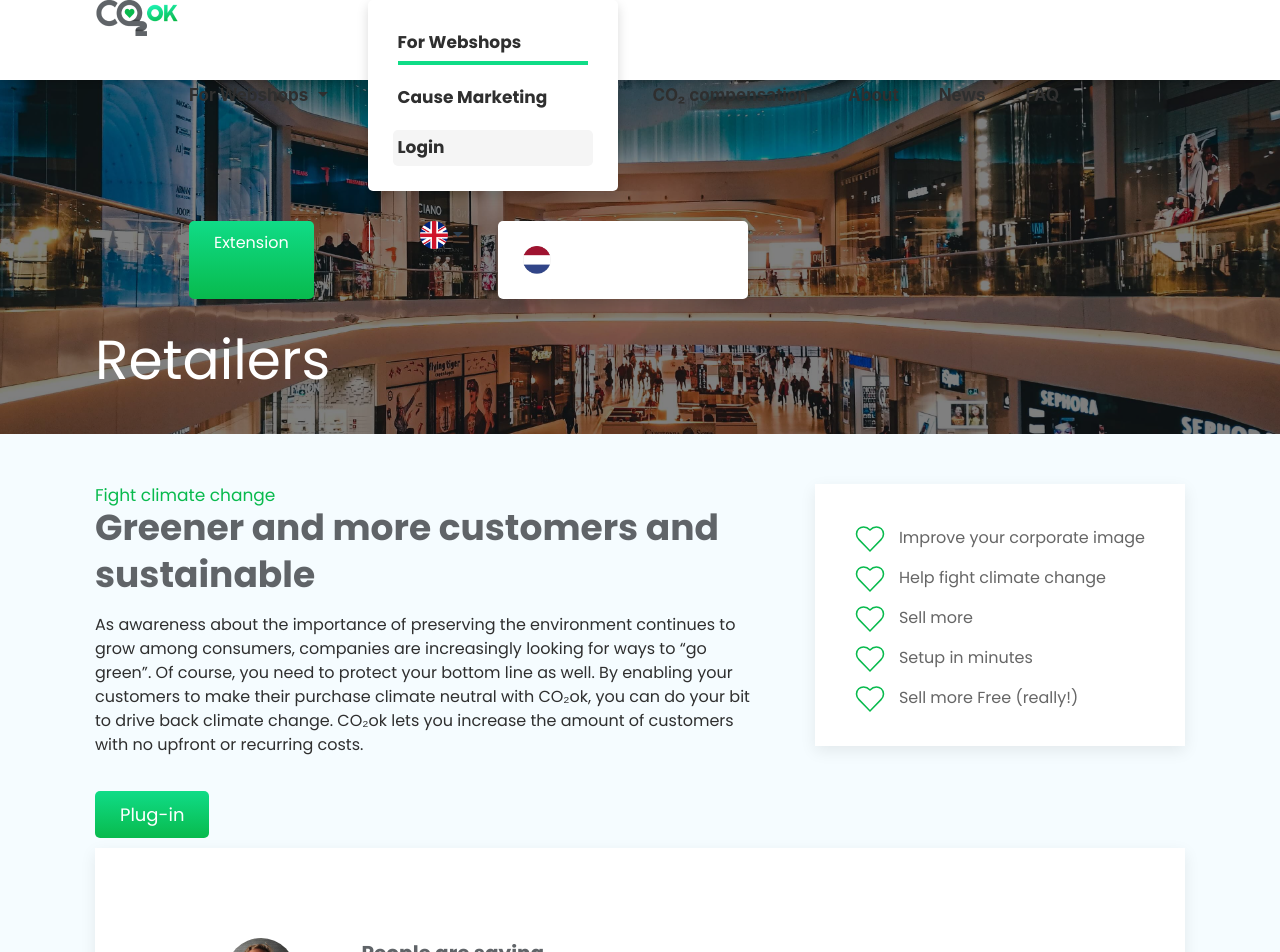
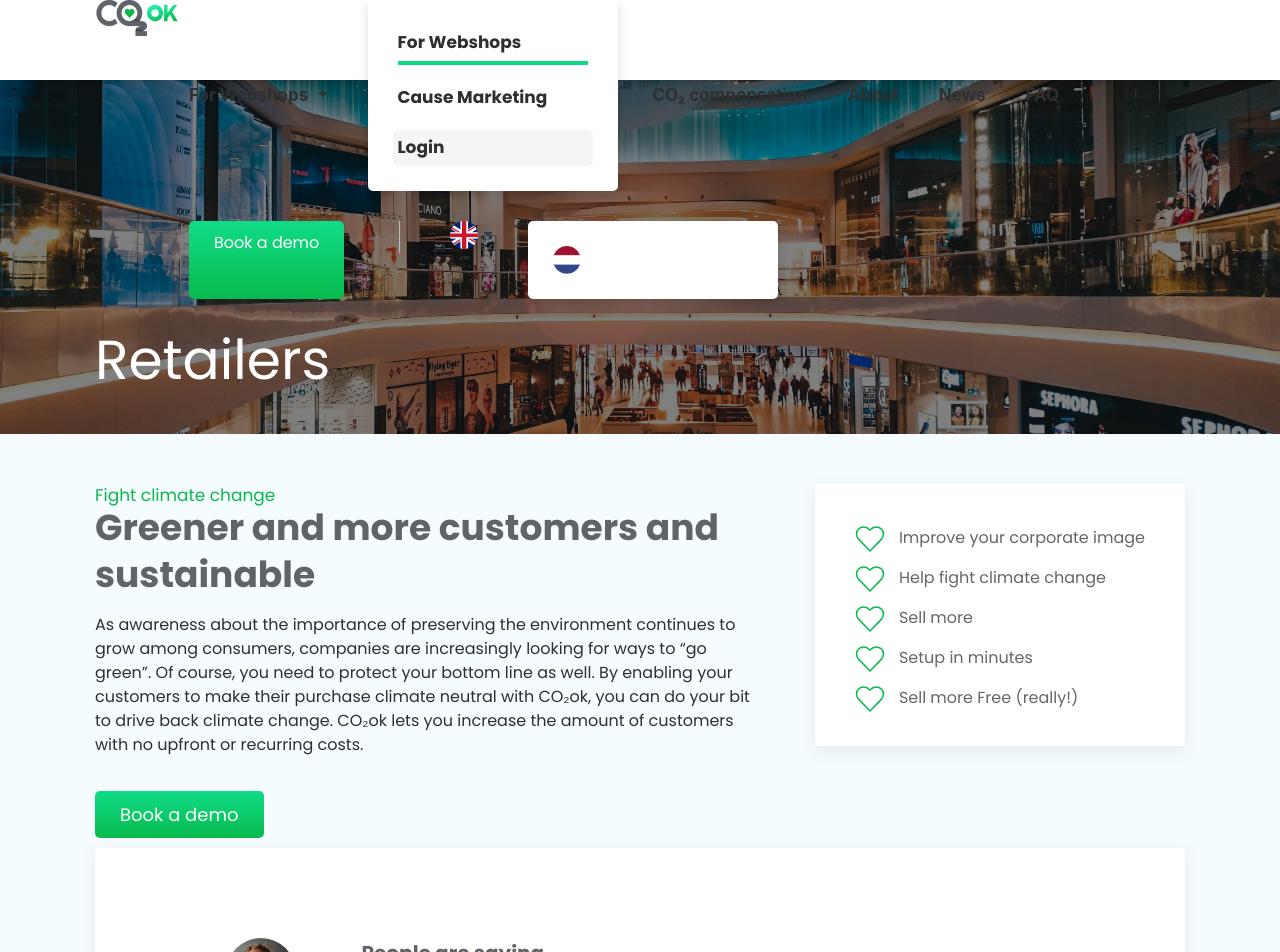
Before and after one commit to Mil0dV/co2ok-dojo-2.0, a Vue app in the folder frontend/: page /webshops/retailers in a window 1280 px wide. Shown: the top 952 px of the page. Built offline with nearby package versions, Linux system fonts and the light colour scheme; what v-animate-css, vue-lodash, vue-moment would draw is missing.

Commit message:
Renames funnel target to get-started, adjusts CTAs

```diff
--- a/frontend/src/components/layout/Nav.vue
+++ b/frontend/src/components/layout/Nav.vue
@@ -115,13 +115,14 @@
                                 </router-link>
                             </li>
                         </ul>
-                        <a rel="noopener" v-if="!$store.state.Authenticated" :href="this.$store.state.ninjaExtensionLink"
-                           :target="this.$store.state.extensionLinkTarget" class="button">{{locale.extension}}</a>
-                        <ul v-else class="uk-navbar-nav">
+                        <!-- <a rel="noopener" v-if="!$store.state.Authenticated" :href="this.$store.state.ninjaExtensionLink"
+                           :target="this.$store.state.extensionLinkTarget" class="button">{{locale.extension}}</a> -->
+                        <router-link to="/webshops/get-started" class="button">{{locale.extension}}</router-link>
+                        <!-- <ul v-else class="uk-navbar-nav">
                             <li @click="logout()">
                                 <a>{{locale.consumers_2}}</a>
                             </li>
-                        </ul>
+                        </ul> -->
 
                         <div class="line"></div>
                         <transition enter-acitve-class="animated bounceIn"
@@ -220,8 +221,9 @@
                         <a>Logout</a>
                     </li>
                 </ul>
-                <a rel="noopener" :href="this.$store.state.ninjaExtensionLink" :target="this.$store.state.extensionLinkTarget"
-                   class="button">{{locale.extension}}</a>
+                <!-- <a rel="noopener" :href="this.$store.state.ninjaExtensionLink" :target="this.$store.state.extensionLinkTarget"
+                   class="button">{{locale.extension}}</a> -->
+                <router-link to="/webshops/get-started" class="button">{{locale.extension}}</router-link>
                 <hr>
                 <transition enter-acitve-class="animated bounceIn"
                             leave-active-class="animated bounceOut"
--- a/frontend/src/components/layout/WebshopForm.vue
+++ b/frontend/src/components/layout/WebshopForm.vue
@@ -3,16 +3,6 @@
         <div class="uk-container form__section uk-container-width">
             <div class="uk-flex uk-flex-wrap uk-flex-wrap-around col-1" uk-grid>
                 <div class="uk-width-1-2 to-left">
-                    <div class="uk-card uk-card-body section-1__col-1 final__section" style="border-radius: 5px;height: 100%;width: 100%;box-shadow: -5px 3px 40px 2px hsla(300,3%,55%,.74);">
-                        <h3 style="margin-bottom: 20px;">Plugin Installation</h3>
-                        <a href="#magento-guide" class="" style="cursor: pointer;width: 90%;margin-bottom: 15px;"><button style="cursor: pointer;border: 0px;border-radius: 5px;color: white;background: linear-gradient(to bottom, #10dc87 0%, #08ba4d 100%);width: 100%; height: auto;padding: 15px 0px 15px 0px; border-radius: 5px;font-size:16px;text-align:center">Magento</button></a>
-                        <a href="#wc-guide" style="cursor: pointer;width: 90%;"><button style="cursor: pointer;border: 0px;background: linear-gradient(to bottom, #10dc87 0%, #08ba4d 100%);border-radius: 5px;color: white;width: 100%; height: auto;padding: 15px 0px 15px 0px; border-radius: 5px;font-size:16px;text-align:center">Wordpress / Woocommerce</button></a>
-
-                    </div>
-                </div>
-
-
-                <div class="uk-width-1-2 to-right">
 
                     <div class="uk-card login__form-container col-2-card uk-card-default uk-card-body" style="box-shadow: -5px 3px 40px 2px hsla(300,3%,55%,.74);">
                         <form class="login__form">
@@ -39,12 +29,12 @@
                                            :placeholder="locale['input3_field']">
                                 </label>
 
-                                <label class="login__group">
+                                <!-- <label class="login__group">
                                     {{locale['input4_label']}}
                                     <input v-model="platform"
                                            class="login__group-input" type="email"
                                            :placeholder="locale['input4_field']">
-                                </label>
+                                </label> -->
                             </div>
 
                             <div style="width: 100%; text-align: left;" class="login__buttons">
@@ -52,6 +42,16 @@
                                 <a class="button btn-large" @click="sendForm()"> {{locale['send']}}</a>
                             </div>
                         </form>
+                    </div>
+                </div>
+
+
+                <div class="uk-width-1-2 to-right">
+                    <div class="uk-card uk-card-body section-1__col-1 final__section" style="border-radius: 5px;height: 100%;width: 100%;box-shadow: -5px 3px 40px 2px hsla(300,3%,55%,.74);">
+                        <h3 style="margin-bottom: 20px;">Plugin Installation</h3>
+                        <a href="#magento-guide" class="" style="cursor: pointer;width: 90%;margin-bottom: 15px;"><button style="cursor: pointer;border: 0px;border-radius: 5px;color: white;background: linear-gradient(to bottom, #10dc87 0%, #08ba4d 100%);width: 100%; height: auto;padding: 15px 0px 15px 0px; border-radius: 5px;font-size:16px;text-align:center">Magento</button></a>
+                        <a href="#wc-guide" style="cursor: pointer;width: 90%;"><button style="cursor: pointer;border: 0px;background: linear-gradient(to bottom, #10dc87 0%, #08ba4d 100%);border-radius: 5px;color: white;width: 100%; height: auto;padding: 15px 0px 15px 0px; border-radius: 5px;font-size:16px;text-align:center">Wordpress / Woocommerce</button></a>
+
                     </div>
                 </div>
             </div>
--- a/frontend/src/lang/en_/en_nav.js
+++ b/frontend/src/lang/en_/en_nav.js
@@ -16,6 +16,6 @@ module.exports = {
         'news' : 'News',
         'faq' : 'FAQ',
 
-        'extension' : 'Extension',
+        'extension' : 'Book a demo',
     }
 }
--- a/frontend/src/lang/en_/en_retailers.js
+++ b/frontend/src/lang/en_/en_retailers.js
@@ -43,7 +43,7 @@ module.exports = {
             '                        ordering-process changes. You won’t lose customers by any tedious procedures. If you bump into a\n' +
             '                        problem with the plugin, we’re always available through mail or by phone.',
 
-        row_button: 'Integrate Plug-in',
+        row_button: 'Book a demo',
 
         subTitle2: 'What to do?',
         title2: 'How it works',
--- a/frontend/src/lang/lang_nav.json
+++ b/frontend/src/lang/lang_nav.json
@@ -1 +1 @@
-{"lang_nl_nav":{"about":"Over","webshops":"Voor Webshops","webshops_1":"Retailers","webshops_2":"Cause Marketing","webshops_3":"CO₂-compensatie projecten","webshops_4":"Login","webshops_5":"Logout","webshops_6":"Dashboard","webshops_7":"Plug-in installatie","consumers":"CO₂-compensatie","consumers_1":"Profiel","consumers_2":"Logout","news":"Nieuws","faq":"FAQ","extension":"Extensie"},"lang_en_nav":{"about":"About","webshops":"For Webshops","webshops_1":"Retailers","webshops_2":"Cause Marketing","webshops_3":"CO₂-compensation projects","webshops_4":"Login","webshops_5":"Logout","webshops_6":"Dashboard","webshops_7":"Plug-in installation","consumers":"CO₂ compensation","consumers_1":"Profile","consumers_2":"Logout","news":"News","faq":"FAQ","extension":"Extension"}}
+{"lang_nl_nav":{"about":"Over","webshops":"Voor Webshops","webshops_1":"Retailers","webshops_2":"Cause Marketing","webshops_3":"CO₂-compensatie projecten","webshops_4":"Login","webshops_5":"Logout","webshops_6":"Dashboard","webshops_7":"Plug-in installatie","consumers":"CO₂-compensatie","consumers_1":"Profiel","consumers_2":"Logout","news":"Nieuws","faq":"FAQ","extension":"Boek een demo"},"lang_en_nav":{"about":"About","webshops":"For Webshops","webshops_1":"Retailers","webshops_2":"Cause Marketing","webshops_3":"CO₂-compensation projects","webshops_4":"Login","webshops_5":"Logout","webshops_6":"Dashboard","webshops_7":"Plug-in installation","consumers":"CO₂ compensation","consumers_1":"Profile","consumers_2":"Logout","news":"News","faq":"FAQ","extension":"Book a demo"}}
--- a/frontend/src/lang/nl_/nl_nav.js
+++ b/frontend/src/lang/nl_/nl_nav.js
@@ -16,6 +16,6 @@ module.exports = {
         'news' : 'Nieuws',
         'faq' : 'FAQ',
 
-        'extension' : 'Extensie',
+        'extension' : 'Boek een demo',
     }
 }
--- a/frontend/src/lang/nl_/nl_retailers.js
+++ b/frontend/src/lang/nl_/nl_retailers.js
@@ -35,7 +35,7 @@ module.exports = {
             '                        wijzigingen in bestelprocessen. U verliest geen klanten door omslachtige procedures. Als je een tegenkomt\n' +
             '                        probleem met de plug-in, we zijn altijd beschikbaar via e-mail of per telefoon.',
 
-        row_button: 'Integreer de Plug-in',
+        row_button: 'Boek een demo',
 
         subTitle2: 'Wat te doen?',
         title2: 'Hoe het werkt',
--- a/frontend/src/router.js
+++ b/frontend/src/router.js
@@ -75,8 +75,8 @@ const router = new Router({
             component: () => import('./views/webshops/Cause')
         },
         {
-            path: '/webshops/plug-in-installation',
-            name: 'plug-in-installation',
+            path: '/webshops/get-started',
+            name: 'get-started',
             component: () => import('./views/webshops/Installation')
         },
         {
--- a/frontend/src/views/webshops/Retailers.vue
+++ b/frontend/src/views/webshops/Retailers.vue
@@ -15,7 +15,7 @@
 
                             <br>
                             <div class="col-1--links">
-                                <router-link to="/webshops/plug-in-installation" class="button">Plug-in</router-link>
+                                <router-link to="/webshops/get-started" class="button">{{locale.row_button}}</router-link>
                             </div>
                         </div>
                     </div>
@@ -146,7 +146,7 @@
 
                             <br>
                             <div class="col-1--links">
-                                <router-link to="/webshops/plug-in-installation" class="button">{{locale.row_button2}}
+                                <router-link to="/webshops/plug-in-installation" class="button">{{locale.row_button}}
                                 </router-link>
                             </div>
                         </div>
```
Also changed, not shown: frontend/src/lang/compile.js (+5 -5 lines), frontend/src/lang/lang_retailers.json (+1 -1 lines).
